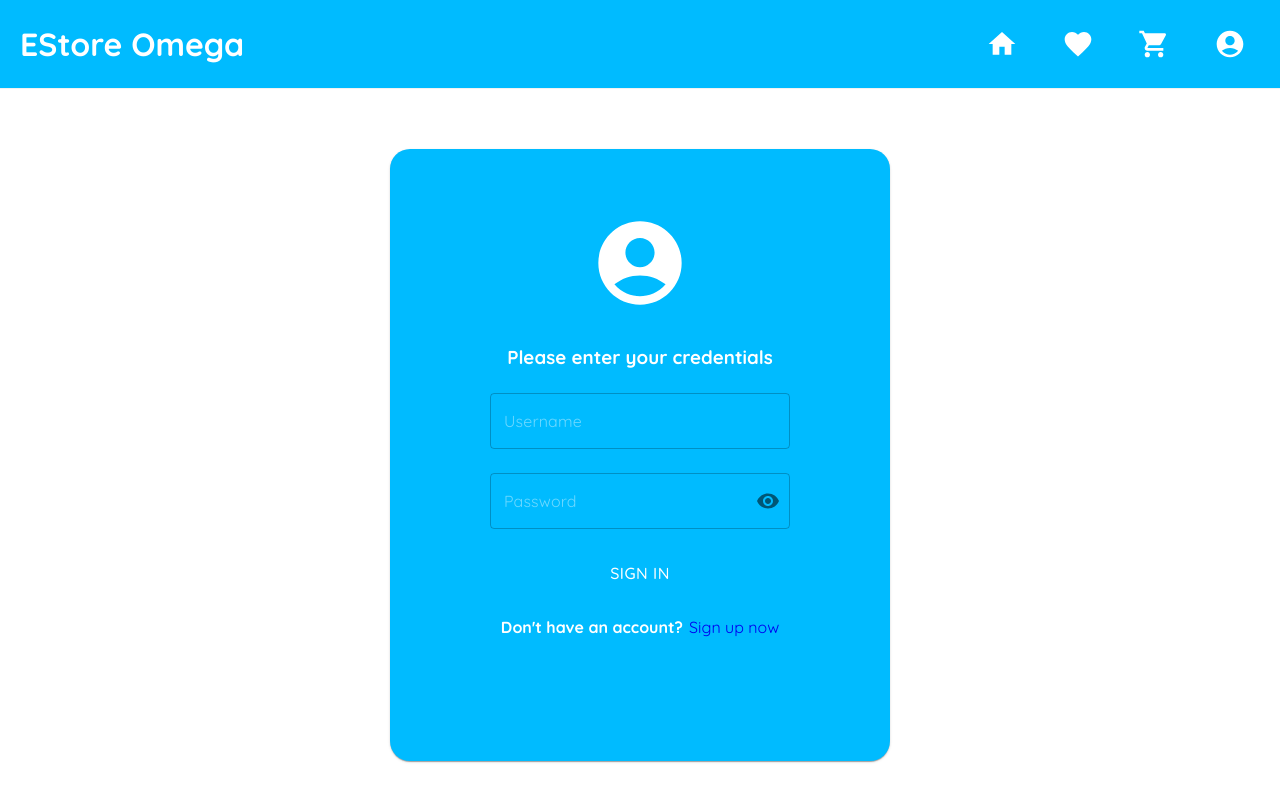
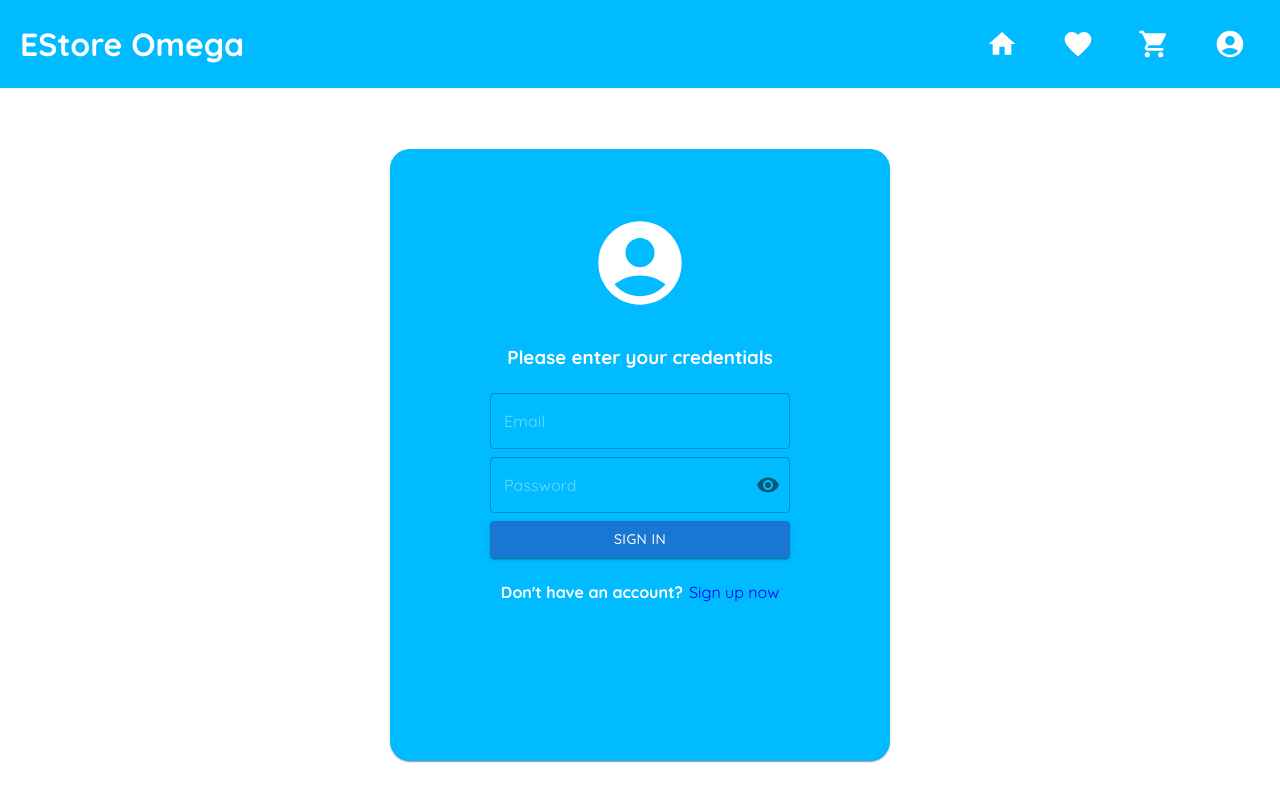
Before and after one commit to TrudicRadovan/RadovanTrudic_EStore_Omega, a React (Create React App) app: page /login in a window 1280 px wide. Shown: the top 802 px of the page. Built offline with nearby package versions, Linux system fonts and the light colour scheme.

Commit message:
Added login validation via Formik

```diff
--- a/package.json
+++ b/package.json
@@ -20,6 +20,7 @@
     "class-validator": "^0.13.2",
     "dotenv": "^16.0.3",
     "dotenv-safe": "^8.2.0",
+    "formik": "^2.2.9",
     "mustache": "^4.2.0",
     "react": "^18.2.0",
     "react-dom": "^18.2.0",
@@ -28,7 +29,8 @@
     "sass": "^1.55.0",
     "swiper": "^8.4.4",
     "typescript": "^4.8.4",
-    "web-vitals": "^2.1.4"
+    "web-vitals": "^2.1.4",
+    "yup": "^0.32.11"
   },
   "scripts": {
     "start": "react-scripts start",
--- a/src/components/SearchBar/SearchBar.tsx
+++ b/src/components/SearchBar/SearchBar.tsx
@@ -10,7 +10,12 @@ const SearchBar = ({ setFilteredData, products }: SearchBarPropsType) => {
   const handleFilter = (event: any) => {
     const searchWord = event.target.value;
     if (searchWord.trim() !== '') {
-      const newFilter = products.filter(value => value.title.includes(searchWord.trim()));
+      const newFilter = products.filter(
+        value =>
+          value.title.includes(searchWord.trim()) ||
+          value.brand.includes(searchWord.trim()) ||
+          value.category.includes(searchWord.trim())
+      );
       setFilteredData(newFilter);
     } else {
       setFilteredData(products);
--- a/src/hooks/useLogin.ts
+++ b/src/hooks/useLogin.ts
@@ -2,12 +2,12 @@ import { useContext } from 'react';
 import { useNavigate } from 'react-router-dom';
 import UserContext from '../contexts/UserContext';
 
-export default function useLogin(username: string, password: string): { login: () => void } {
+export default function useLogin(): { login: (username: string, password: string) => void } {
   const { setState, state } = useContext<{ setState: any; state: any }>(UserContext);
 
   const navigate = useNavigate();
 
-  const login = () =>
+  const login = (username: string, password: string) =>
     fetch(process.env.REACT_APP_API_LOGIN as string, {
       method: 'POST',
       headers: { 'Content-Type': 'application/json' },
--- a/src/pages/Favourites/Favourites.tsx
+++ b/src/pages/Favourites/Favourites.tsx
@@ -1,10 +1,12 @@
 import React from 'react';
+import LoginFormik from '../Login/LoginFormik';
 import './Favourites.css';
 
 const Favourites = () => {
   return (
     <div className="favourites">
       <h1>Favourites</h1>
+      <LoginFormik></LoginFormik>
     </div>
   );
 };
--- a/src/pages/Login/Login.tsx
+++ b/src/pages/Login/Login.tsx
@@ -7,6 +7,7 @@ import { VisibilityOff, Visibility } from '@mui/icons-material';
 import { Link } from 'react-router-dom';
 import State from '../../interfaces/State';
 import useLogin from '../../hooks/useLogin';
+import LoginFormik from './LoginFormik';
 
 const Login = () => {
   const [value, setValue] = useState('');
@@ -14,7 +15,7 @@ const Login = () => {
     password: '',
     showPassword: false,
   });
-  const { login } = useLogin(value, values.password);
+  // const { login } = useLogin(value, values.password);
 
   const handleChange = (prop: keyof State) => (event: React.ChangeEvent<HTMLInputElement>) => {
     setValues({ ...values, [prop]: event.target.value });
@@ -57,53 +58,7 @@ const Login = () => {
             </div>
           </Grid>
           <Grid item>
-            <FormControl variant="outlined">
-              <OutlinedInput
-                required
-                id="my-input"
-                type="text"
-                sx={{ color: 'white', width: 300, fontFamily: 'Quicksand' }}
-                placeholder="Username"
-                value={value}
-                onChange={e => {
-                  setValue(e.target.value);
-                }}
-              />
-            </FormControl>
-          </Grid>
-          <Grid item>
-            <FormControl variant="outlined">
-              <OutlinedInput
-                required
-                id="outlined-adornment-password"
-                placeholder="Password"
-                type={values.showPassword ? 'text' : 'password'}
-                sx={{ color: 'white', width: 300, fontFamily: 'Quicksand' }}
-                value={values.password}
-                onChange={handleChange('password')}
-                endAdornment={
-                  <InputAdornment position="end">
-                    <IconButton
-                      aria-label="toggle password visibility"
-                      onClick={handleClickShowPassword}
-                      onMouseDown={handleMouseDownPassword}
-                      edge="end"
-                    >
-                      {values.showPassword ? <VisibilityOff /> : <Visibility />}
-                    </IconButton>
-                  </InputAdornment>
-                }
-              />
-            </FormControl>
-          </Grid>
-          <Grid item>
-            <Button
-              variant="text"
-              sx={{ color: 'white', maxWidth: 300, fontFamily: 'Quicksand', fontSize: 16 }}
-              onClick={login}
-            >
-              Sign In
-            </Button>
+            <LoginFormik></LoginFormik>
           </Grid>
           <Grid item container direction="row" justifyContent="center" alignItems="center">
             <Grid item>
--- /dev/null
+++ b/src/pages/Login/LoginFormik.tsx
@@ -0,0 +1,102 @@
+import React, { useState } from 'react';
+import * as Yup from 'yup';
+import Button from '@mui/material/Button';
+import TextField from '@mui/material/TextField';
+import { Formik } from 'formik';
+import './Login.css';
+import { Box, Grid, IconButton, InputAdornment, OutlinedInput } from '@mui/material';
+import { Visibility, VisibilityOff } from '@mui/icons-material';
+import State from '../../interfaces/State';
+import useLogin from '../../hooks/useLogin';
+
+const LoginFormik = () => {
+  const [values, setValues] = useState<State>({
+    password: '',
+    showPassword: false,
+  });
+
+  const { login } = useLogin();
+
+  const handleChange = (prop: keyof State) => (event: React.ChangeEvent<HTMLInputElement>) => {
+    setValues({ ...values, [prop]: event.target.value });
+  };
+
+  const handleClickShowPassword = () => {
+    setValues({
+      ...values,
+      showPassword: !values.showPassword,
+    });
+  };
+
+  const handleMouseDownPassword = (event: React.MouseEvent<HTMLButtonElement>) => {
+    event.preventDefault();
+  };
+
+  return (
+    <Formik
+      initialValues={{ email: '', password: '' }}
+      validationSchema={Yup.object({
+        password: Yup.string().max(15, 'Must be 15 characters or less').required('Required'),
+        email: Yup.string().max(15, 'Must be 15 characters or less').required('Required'),
+      })}
+      onSubmit={(values, { setSubmitting }) => {
+        setTimeout(() => {
+          alert(JSON.stringify(values, null, 2));
+          setSubmitting(false);
+        }, 400);
+        login(values.email, values.password);
+      }}
+    >
+      {formik => (
+        <form onSubmit={formik.handleSubmit}>
+          <Grid container spacing={0} direction="column" justifyContent="center" alignItems="center">
+            <TextField
+              fullWidth
+              id="email"
+              type="text"
+              placeholder="Email"
+              {...formik.getFieldProps('email')}
+              sx={{ marginBottom: 1, input: { color: 'white', fontFamily: 'Quicksand', fontSize: 16 } }}
+            />
+            <Grid item container spacing={0} direction="row" justifyContent="flex-start" alignItems="center">
+              {formik.touched.email && formik.errors.email ? (
+                <Box sx={{ paddingBottom: 1, fontSize: 13, color: 'white' }}>{formik.errors.email}</Box>
+              ) : null}
+            </Grid>
+
+            <OutlinedInput
+              required
+              id="password"
+              placeholder="Password"
+              type={values.showPassword ? 'text' : 'password'}
+              sx={{ marginBottom: 1, color: 'white', width: 300, fontFamily: 'Quicksand', fontSize: 16 }}
+              {...formik.getFieldProps('password')}
+              endAdornment={
+                <InputAdornment position="end">
+                  <IconButton
+                    aria-label="toggle password visibility"
+                    onClick={handleClickShowPassword}
+                    onMouseDown={handleMouseDownPassword}
+                    edge="end"
+                  >
+                    {values.showPassword ? <VisibilityOff /> : <Visibility />}
+                  </IconButton>
+                </InputAdornment>
+              }
+            />
+            <Grid item container spacing={0} direction="row" justifyContent="flex-start" alignItems="center">
+              {formik.touched.password && formik.errors.password ? (
+                <Box sx={{ paddingBottom: 1, fontSize: 13, color: 'white' }}>{formik.errors.password}</Box>
+              ) : null}
+            </Grid>
+            <Button color="primary" variant="contained" fullWidth type="submit" sx={{ fontFamily: 'Quicksand' }}>
+              SIGN IN
+            </Button>
+          </Grid>
+        </form>
+      )}
+    </Formik>
+  );
+};
+
+export default LoginFormik;
```
Also changed, not shown: src/components/Formik/Formik.tsx (added, +39 -0 lines), src/contexts/FormikContext.tsx (added, +23 -0 lines), 1 other file (tests, documents, lock files or other folders).
